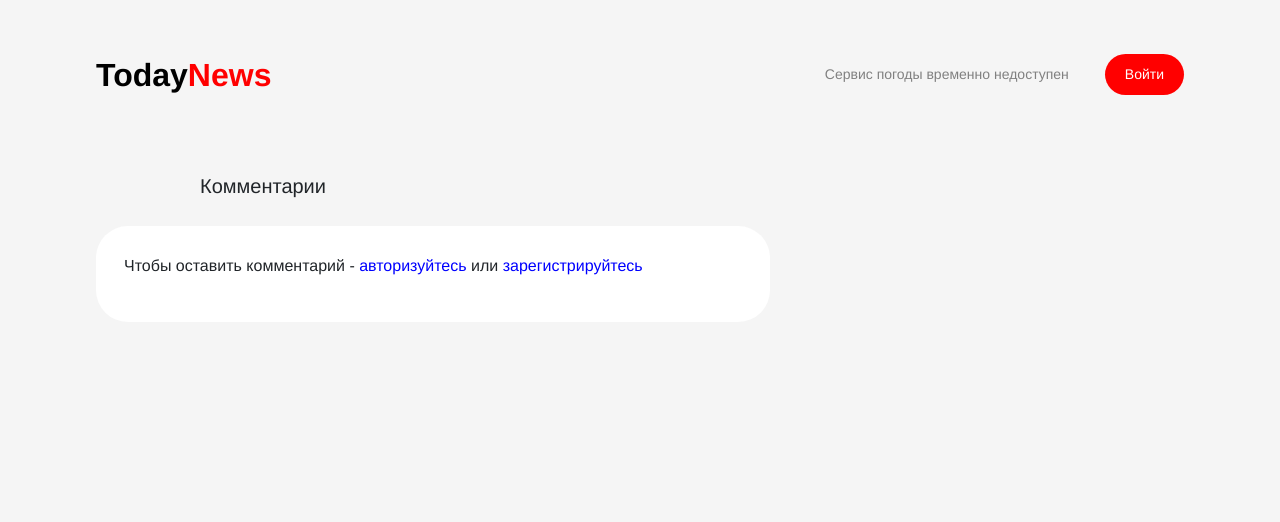
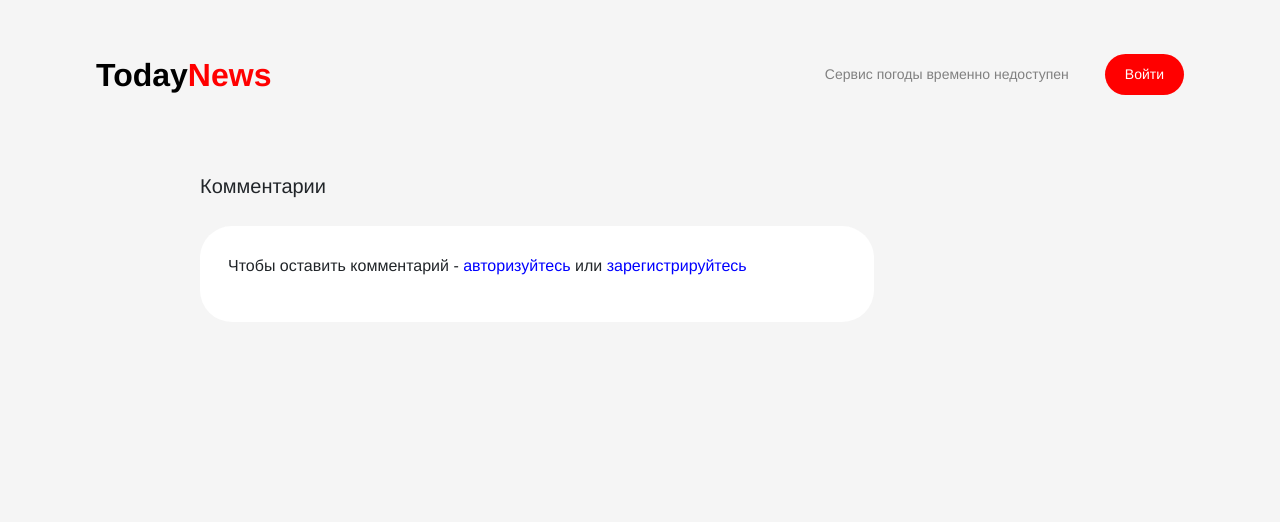
Before and after one commit to nastya-r-dev/news, a Python web app: template webapp/templates/single_news.html in a window 1280 px wide. Shown: the top 522 px of the page. Run offline with Jinja, Linux system fonts and the light colour scheme; the template is opened without the code that fills it, so the values that code supplies are empty; some web fonts are replaced.

Commit message:
comments-section margin change

```diff
--- a/webapp/static/style.css
+++ b/webapp/static/style.css
@@ -434,7 +434,7 @@ input:-webkit-autofill:active {
     background-color: white;
     border-radius: 32px;
     margin-top: 28px;
-    margin-left: 96px;
+    margin-left: 200px;
     margin-bottom: 100px;
     padding: 28px 28px 28px 28px;
     /*box-shadow: black;*/
```
